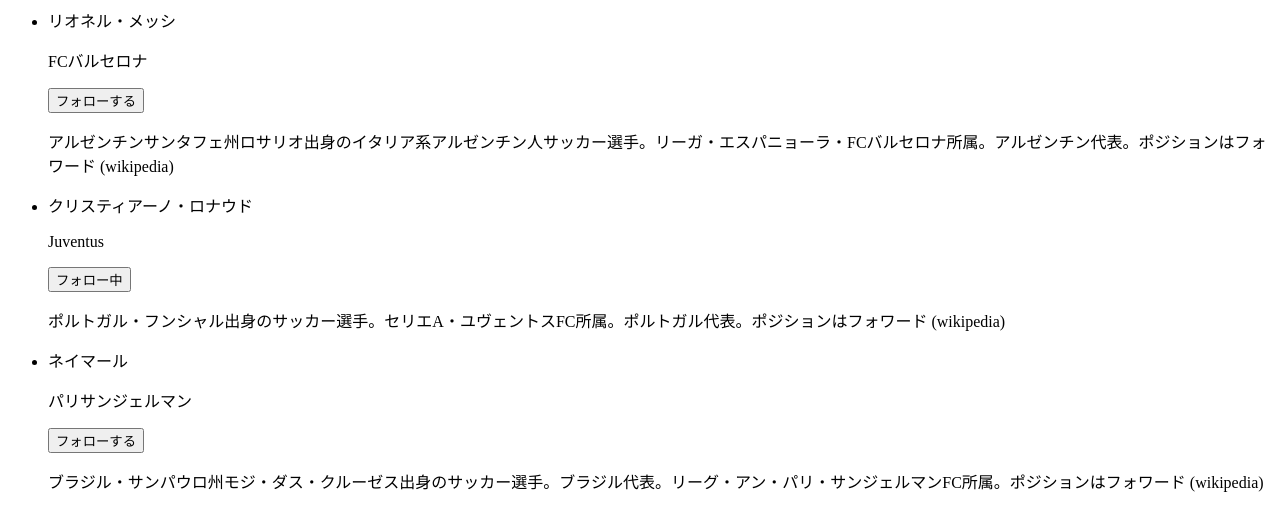
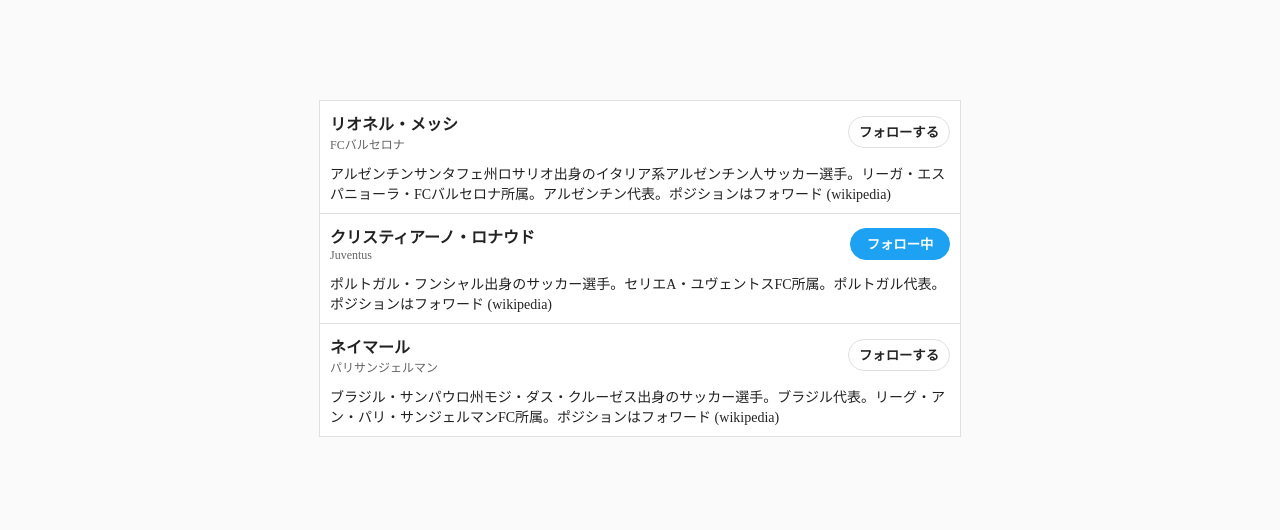
Before and after one commit to xxegawaxx/DOM-TEST-jQuery, a website built with Parcel: page src/index.html in a window 1280 px wide. Built offline with nearby package versions, Linux system fonts and the light colour scheme.

Commit message:
js and css 編集

```diff
--- a/src/script.js
+++ b/src/script.js
@@ -0,0 +1,29 @@
+$(function () {
+  $('.js-account-item').each(function () {
+    var $this = $(this);
+    var $thisData = $this.data();
+    if ($thisData.follow) {
+      $this.find('.js-follow-btn').addClass('isFollow');
+    }
+  });
+
+  $('.js-follow-btn').on('click', function () {
+    var $this = $(this);
+    var $accountItem = $this.parents('.js-account-item');
+    var $thisData = $accountItem.data();
+
+    if ($thisData.follow) {
+      // ajax
+
+      $this.removeClass('isFollow');
+      $this.text('フォローする');
+      $accountItem.data('follow', false);
+    } else {
+      // ajax
+
+      $this.addClass('isFollow');
+      $this.text('フォロー中');
+      $accountItem.data('follow', true);
+    }
+  });
+});
--- a/src/style.css
+++ b/src/style.css
@@ -0,0 +1,97 @@
+/** 共通スタイル **/
+html {
+  font-size: 62.5%;
+}
+body {
+  background: #fafafa;
+  font-size: 1.6rem;
+  color: #222;
+}
+
+ul {
+  list-style: none;
+  margin: 0;
+  padding: 0;
+}
+
+p {
+  margin: 0;
+  padding: 0;
+}
+
+/** アカウント一覧スタイル **/
+#app {
+  width: 100%;
+  max-width: 640px;
+  margin: 100px auto;
+  padding: 0;
+  background: #fff;
+  border: solid 1px #e0e0e0;
+}
+
+.accountList {
+  padding: 0;
+  margin: 0;
+}
+
+.accountList__item {
+  position: relative;
+  padding: 1rem;
+  border-bottom: solid 1px #e0e0e0;
+}
+
+.accountList__item:last-child {
+  border: 0;
+}
+
+.account__summary {
+  display: flex;
+  justify-content: space-between;
+  align-items: center;
+  margin-bottom: 1rem;
+}
+
+.account__name {
+  font-weight: 700;
+}
+
+.account__team {
+  font-size: 1.2rem;
+  color: #646464;
+}
+
+.account__description {
+  font-size: 1.4rem;
+}
+
+.followBtn {
+  display: inline-block;
+  min-width: 100px;
+  border: 0;
+  touch-action: manipulation;
+  cursor: pointer;
+  padding: 0 1rem;
+  height: 32px;
+  line-height: 32px;
+  font-weight: 800;
+  outline: none;
+  position: relative;
+  border: solid 1px #e0e0e0;
+  background: #fff;
+  color: #222;
+  border-radius: 16px;
+}
+
+.followBtn:hover {
+  background: #e0e0e0;
+}
+
+.followBtn.isFollow {
+  background: rgb(29, 161, 242);
+  border: solid 1px rgb(29, 161, 242);
+  color: #fff;
+}
+
+.followBtn.isFollow:hover {
+  opacity: 0.7;
+}
```
Also changed, not shown: dist/index.html.
